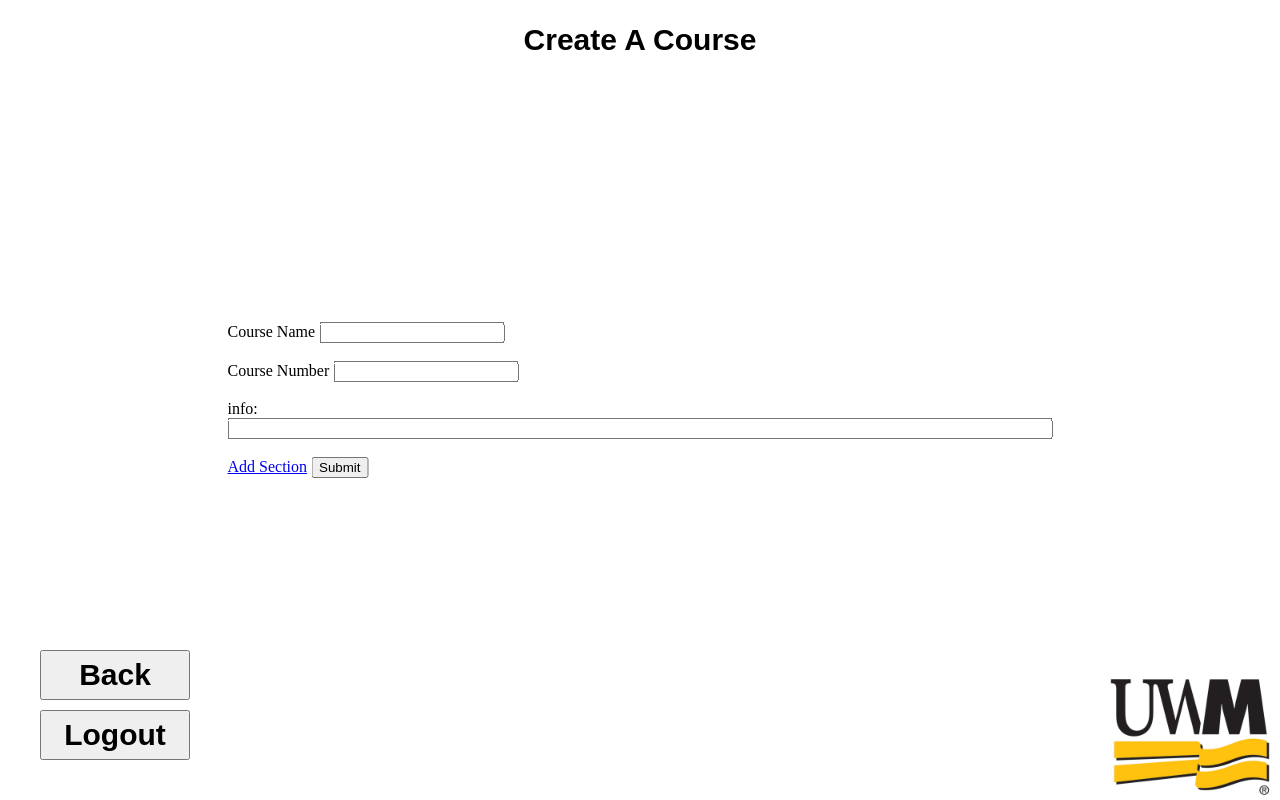
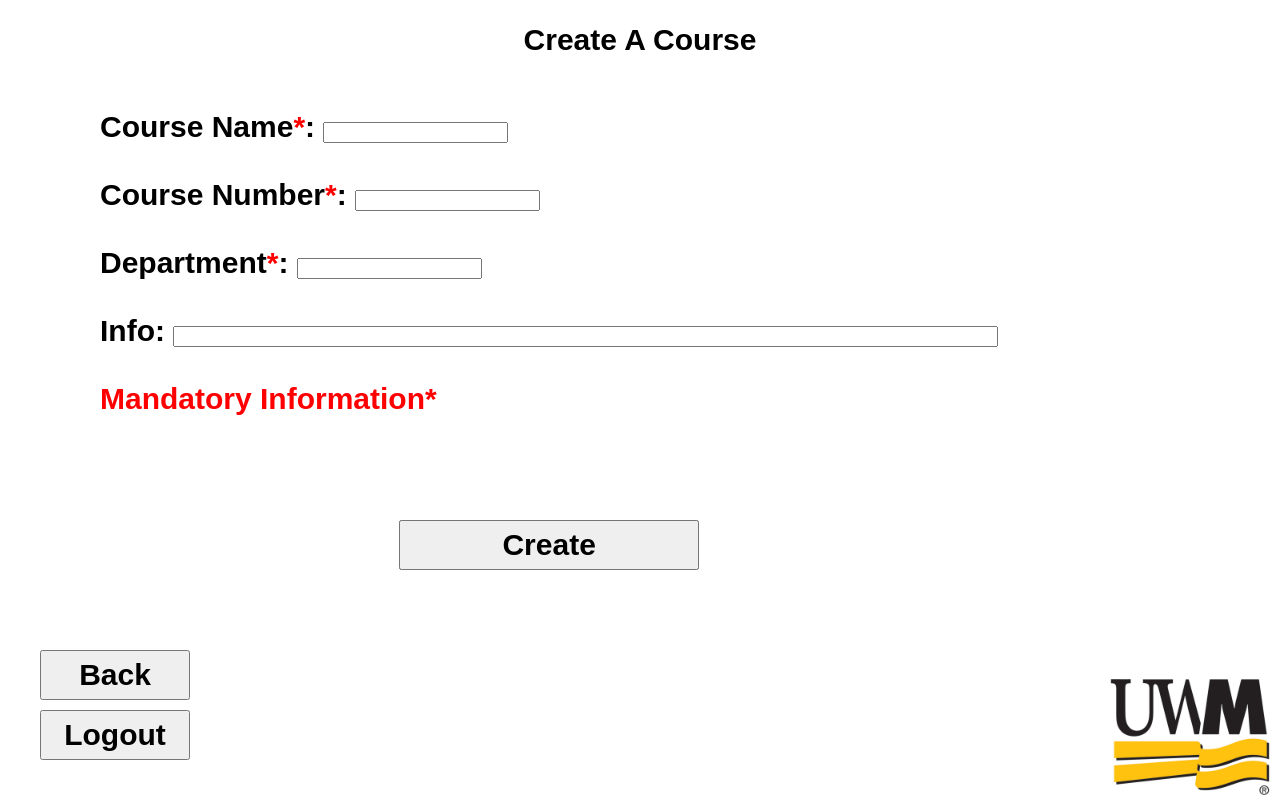
Before and after one commit to etwink/361Project, a Django app: template templates/admin_CreateCourse.html in a window 1280 px wide. Run offline with Django 3.2, Linux system fonts and the light colour scheme; the template is opened without the code that fills it, so the values that code supplies are empty.

Commit message:
Added Department Input box. Added "*" and "Mandatory Information" Made Cosmetic Changes

```diff
--- a/templates/admin_CreateCourse.html
+++ b/templates/admin_CreateCourse.html
@@ -13,17 +13,24 @@
     <img class="uwmLogoBottom" src="/static/UWM-logo.jpg" alt="UWM Logo">
 </div>
 
-<div class="center">
+
 <form action="" method="post">
     {% csrf_token %}
-    Course Name <input type="text" name="name"/><br><br/>
-    Course Number <input type="number" name="number"/><br><br/>
-    <label for="info">info:</label>
-    <input type="text" id="info" name="info" size="100"><br><br>
-    <a href="admin_AddCourseSection.html">Add Section</a>
-    <input type="submit"/>
+    <div class="infoBoxes">
+        Course Name<span style="color: red">*</span>: <input type="text" name="name"/><br><br/>
+        Course Number<span style="color: red">*</span>: <input type="number" name="number"/><br><br/>
+        Department<span style="color: red">*</span>: <input type = "text" name="department"/><br><br/>
+        <label for="info">Info:</label>
+        <input type="text" id="info" name="info" size="100"><br><br/>
+        <span style="color: red">Mandatory Information*</span><br><br/>
+        <a href='admin_AddCourseSection.html'>
+        <button class="saveButton">Add Section(s)</button>
+        </a><br><br/><br><br/><br><br/>
+
+        <input type="submit" value="Create" class="saveButton">
+    </div>
 </form>
-</div>
+
 
 <a href="/home_Admin/">
     <button class="backButton">Back</button>
--- a/templates/home_Admin.html
+++ b/templates/home_Admin.html
@@ -9,9 +9,12 @@
 <label class="welcomeMessage">Welcome {{ Username }}:
 </label>
 
+
+
 <div>
     <img class="uwmLogo" src="/static/UWM-logo.jpg" alt="UWM Logo">
 </div>
+
 
 <div class= center>
     <a href='admin_CreateNewUser.html' style="text-decoration: none">
```
Also changed, not shown: syllabus_maker/migrations/0001_initial.py, syllabus_maker/migrations/0002_auto_20201124_1232.py (deleted), syllabus_maker/migrations/0003_auto_20201124_1232.py (deleted), syllabus_maker/migrations/0004_auto_20201124_1314.py (deleted), syllabus_maker/migrations/0005_auto_20201124_1320.py (deleted), 1 other file.
